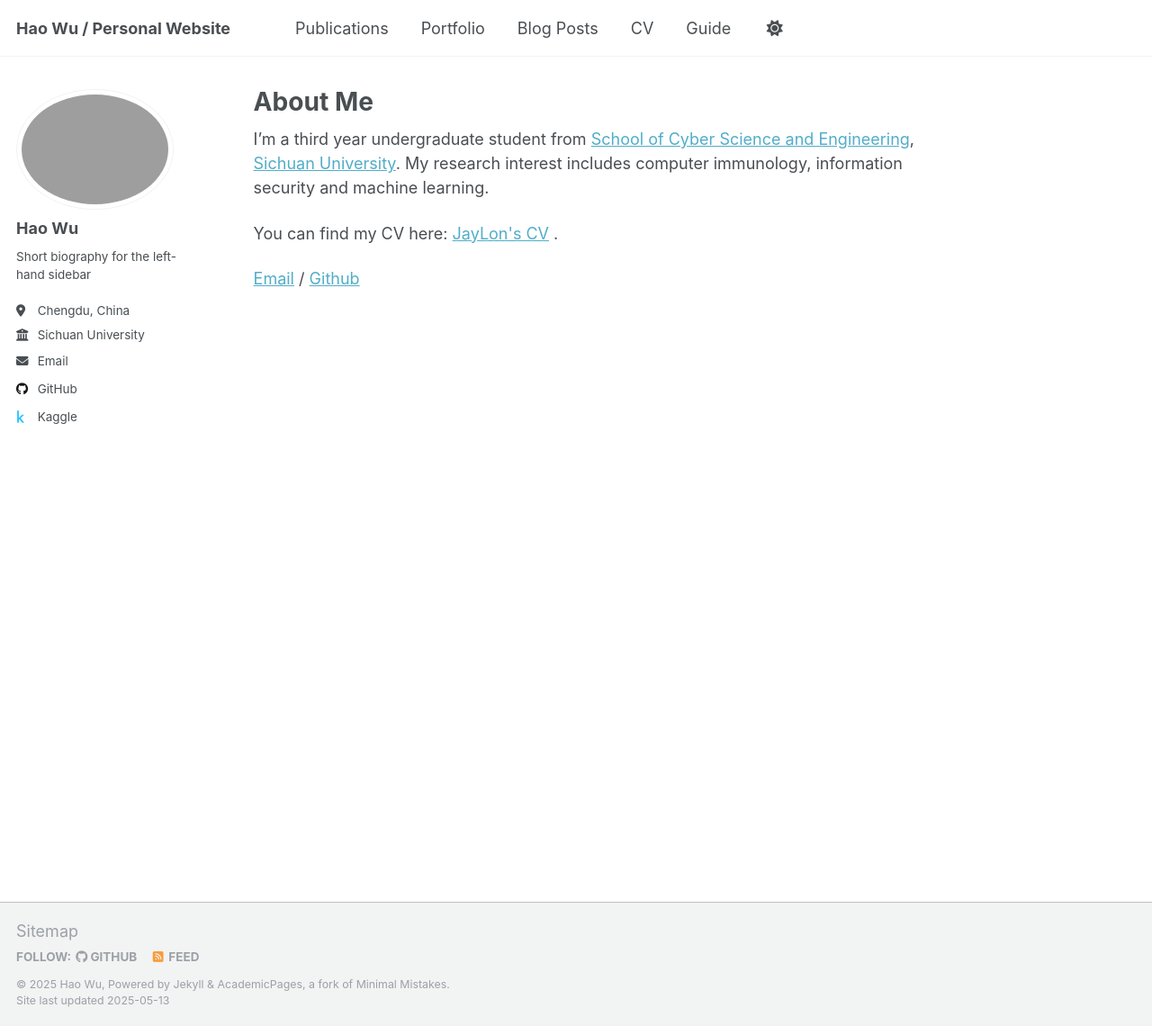
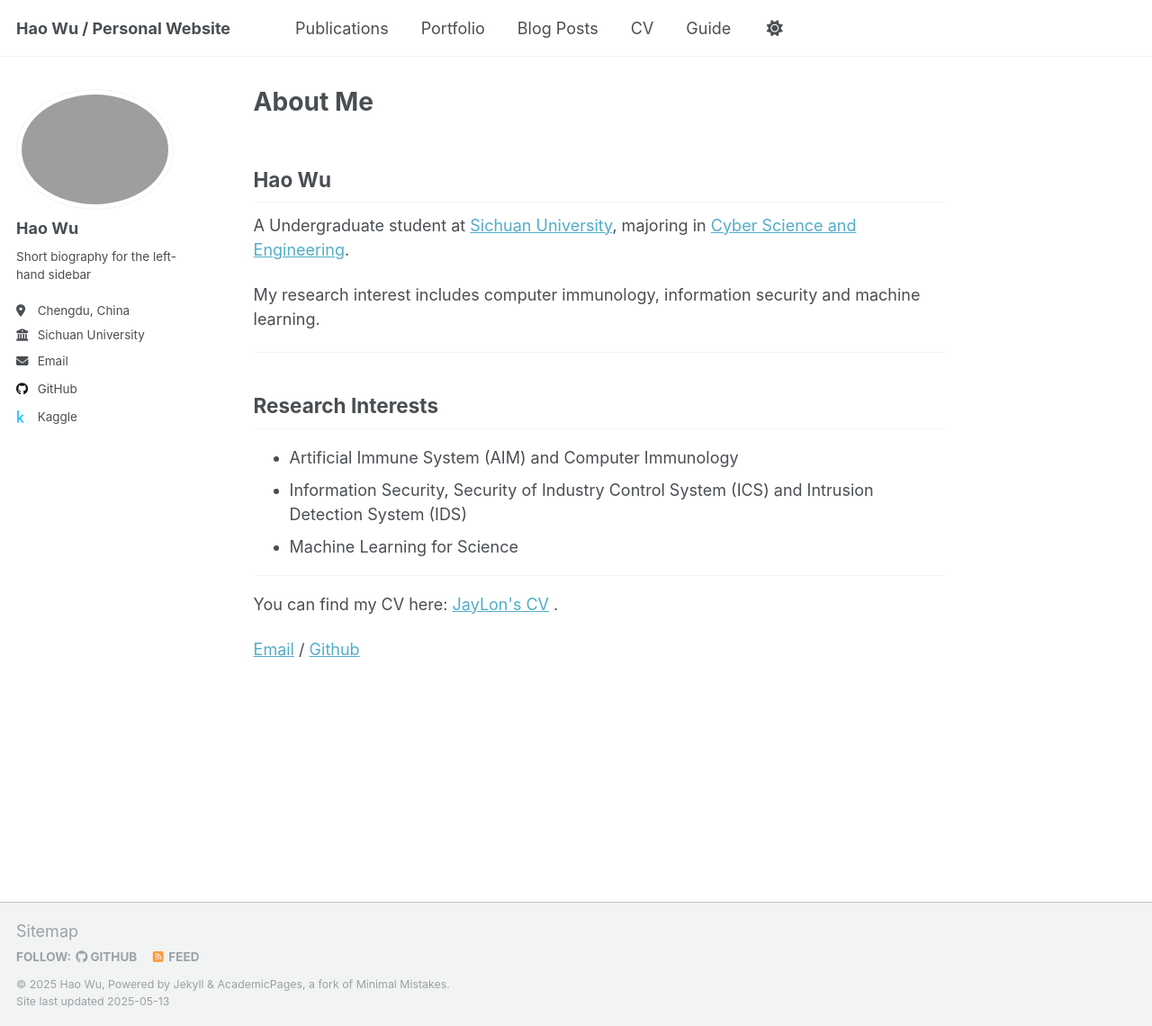
Before and after one commit to JayLon1022/JayLon1022.github.io, a Jekyll site: the page built from _pages/about.md, in a window 1280 px wide and 1140 px high. Shown: the whole window at 90% size. Built offline with Jekyll 4.4.1, drawn with Linux system fonts in a browser that asks for light colours.

Commit message:
Update about.md

```diff
--- a/_pages/about.md
+++ b/_pages/about.md
@@ -7,8 +7,22 @@ redirect_from:
   - /about/
   - /about.html
 ---
-I'm a third year undergraduate student from [School of Cyber Science and Engineering](https://https://ccs.scu.edu.cn/), [Sichuan University](https://www.scu.edu.cn/). My research interest includes computer immunology, information security and machine learning.
 
+## Hao Wu
+
+A Undergraduate student at [Sichuan University](https://www.scu.edu.cn/), majoring in [Cyber Science and Engineering](https://https://ccs.scu.edu.cn/).
+
+ My research interest includes computer immunology, information security and machine learning.
+
+---
+
+## Research Interests
+
+- Artificial Immune System (AIM) and Computer Immunology
+- Information Security, Security of Industry Control System (ICS) and Intrusion Detection System (IDS)
+- Machine Learning for Science
+
+---
 You can find my CV here: [JayLon&#39;s CV](../assets/CV_E.pdf) .
 
 [Email](mailto:wuhao1022@stu.scu.edu.cn) / [Github](https://github.com/JayLon1022)
```
